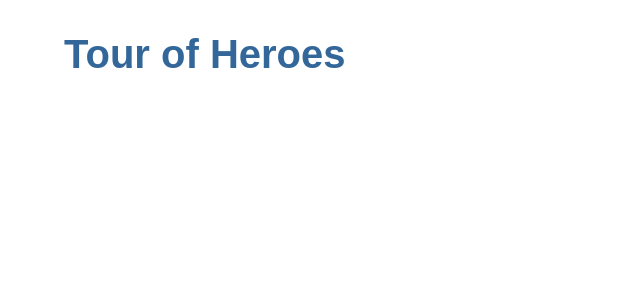
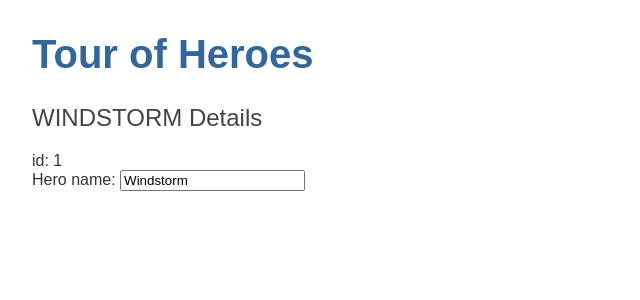
Before and after one commit to sarahneuburger/angular_heroes, an Angular app: page / in a window 1280 px wide. Shown: the top 300 px of the page, without its empty margins (0-640 px from the left). Built offline with nearby package versions, Linux system fonts and the light colour scheme.

Commit message:
Etapa 1 - ok

```diff
--- a/src/app/app.component.html
+++ b/src/app/app.component.html
@@ -1,17 +1,2 @@
-<!DOCTYPE html>
-<html lang="pt-br">
-
-<head>
-    <meta charset="UTF-8">
-    <meta http-equiv="X-UA-Compatible" content="IE=edge">
-    <meta name="viewport" content="width=device-width, initial-scale=1.0">
-    <title>Tour of Heroes</title>
-</head>
-
-<body>
-
-    <h1>{{title}}</h1>
-
-</body>
-
-</html>
+<h1>{{title}}</h1>
+<app-heroes></app-heroes>
--- a/src/app/app.module.ts
+++ b/src/app/app.module.ts
@@ -3,6 +3,8 @@
 
 import { AppComponent } from './app.component';
 import { HeroesComponent } from './heroes/heroes.component';
+
+import { FormsModule } from '@angular/forms'; // NgModel
 
 @NgModule({
   declarations: [
@@ -10,7 +12,8 @@
     HeroesComponent
   ],
   imports: [
-    BrowserModule
+    BrowserModule,
+    FormsModule //NgModel
   ],
   providers: [],
   bootstrap: [AppComponent]
--- a/src/app/heroes/heroes.component.html
+++ b/src/app/heroes/heroes.component.html
@@ -1,7 +1,10 @@
-<h1>{{title}}</h1>
-<app-heroes></app-heroes>
+<!-- Vinculando o objeto Hero para visualização -->
+<h2>{{hero.name | uppercase}} Details</h2>
+<div><span>id: </span>{{hero.id}}</div>
 
-<!-- Vinculando o objeto Hero para visualização -->
-<h2>{{hero.name}} Details</h2>
-<div><span>id: </span>{{hero.id}}</div>
-<div><span>name: </span>{{hero.name}}</div>
+<!--Input para alterar nome, já recebendo o nome constante no objeto
+[(ngModel)] é a sintaxe de ligação de dados bidirecional do Angular.-->
+<div>
+    <label for="name">Hero name: </label>
+    <input id="name" [(ngModel)]="hero.name" placeholder="name">
+</div>
```
